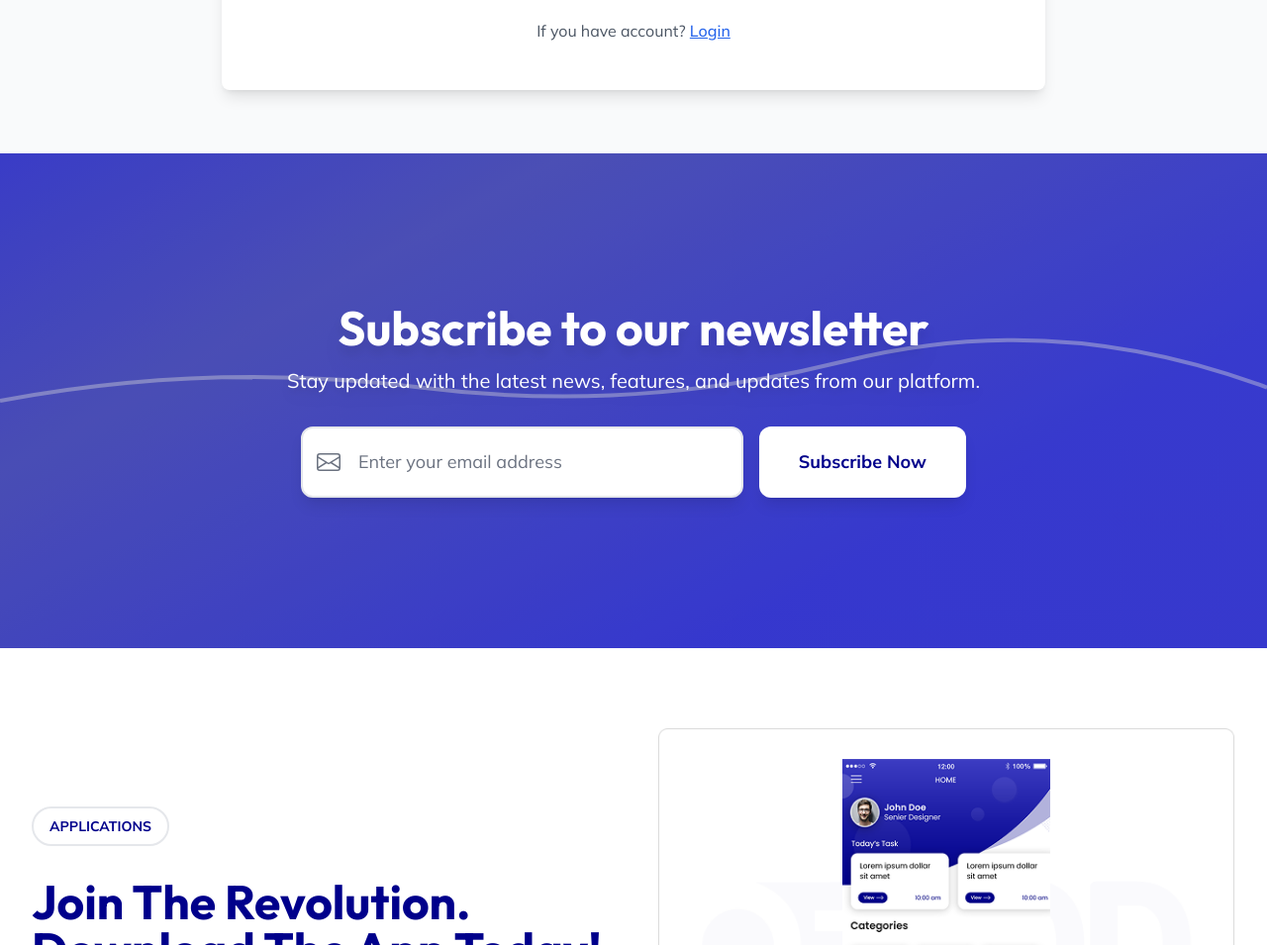
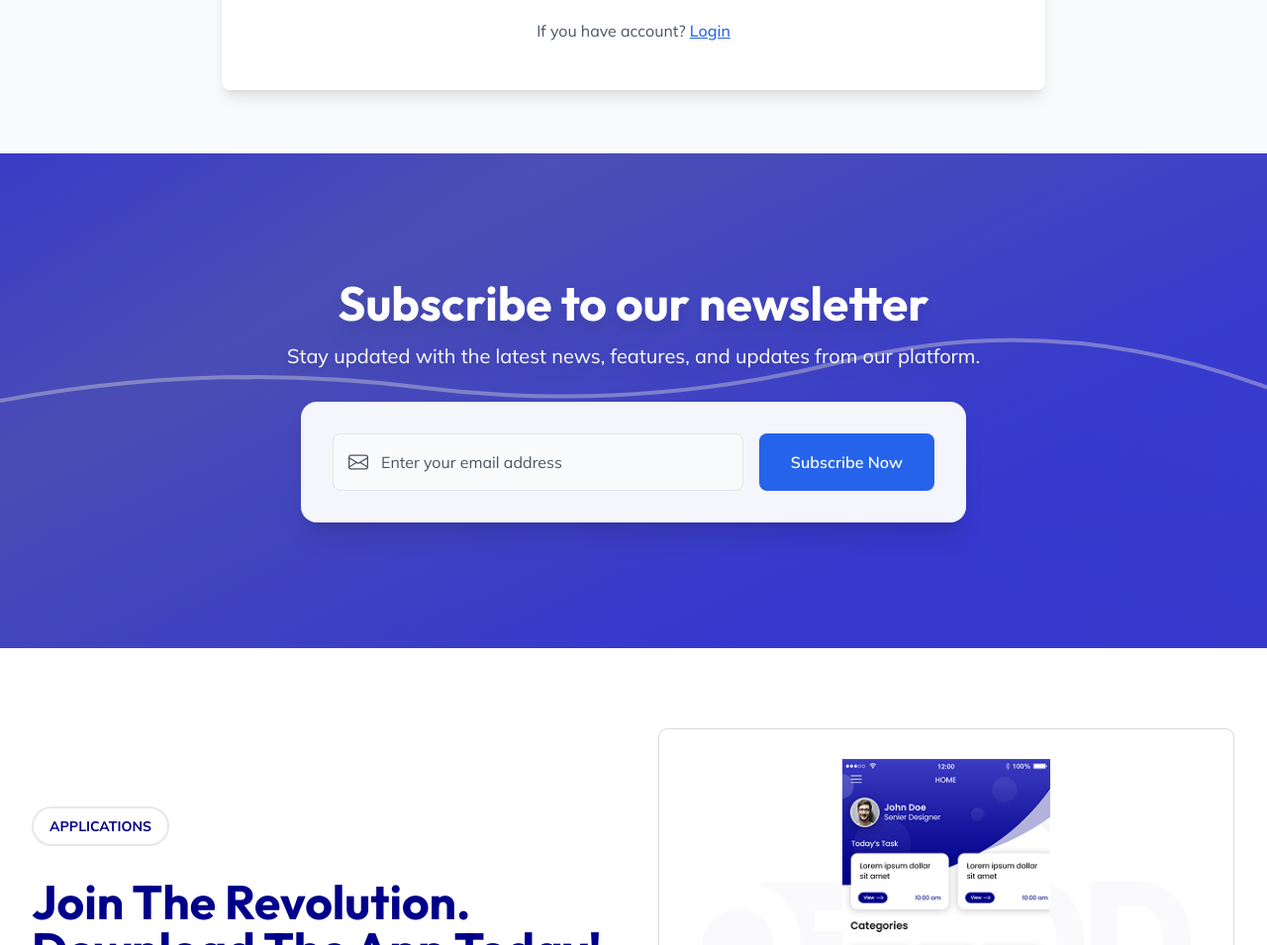
Before and after one commit to sakhiimam3/Enod, a plain HTML site: page register.html in a window 1280 px wide. Shown: the part 1217-2172 px from the top of the page at 99% size. Drawn offline with nearby package versions, Linux system fonts and the light colour scheme.

Commit message:
Refactor register.html and services.html to enhance UI elements and improve navigation. Update the animated plane in register.html for a smaller scale and adjust form styling for a light card appearance. In services.html, add links to login and registration buttons for better accessibility and user flow.

```diff
--- a/register.html
+++ b/register.html
@@ -637,8 +637,8 @@
             d="M0 540 Q320 480 640 520 T1280 480 T1920 520"
           ></path>
 
-          <!-- Centered animated planes -->
-          <g id="plane1" opacity="0.9">
+           <!-- Smaller animated plane -->
+           <g id="plane1" opacity="0.7" transform="scale(0.6)">
              <polygon
                class="fil1"
                fill="#ffffff"
@@ -700,25 +700,27 @@
           </p>
         </div>
 
-        <!-- Form Section -->
+         <!-- Form Section - Light Card Style -->
          <div class="relative mt-8">
+           <!-- White Card Background -->
+           <div class="bg-white/95 backdrop-blur-sm rounded-2xl p-8 shadow-xl max-w-2xl mx-auto animate__animated animate__fadeInUp animate__delay-2s">
              <form
                id="newsletter1"
                method="post"
                autocomplete="off"
-            class="max-w-2xl mx-auto animate__animated animate__fadeInUp animate__delay-2s"
+               class="space-y-4"
              >
-            <div class="flex flex-col lg:flex-row gap-4">
+               <div class="flex flex-col sm:flex-row gap-4">
                  <div class="flex-1 relative">
                    <div
                      class="absolute inset-y-0 left-0 pl-4 flex items-center pointer-events-none"
                    >
                      <svg
                        xmlns="http://www.w3.org/2000/svg"
-                    width="24"
-                    height="24"
+                       width="20"
+                       height="20"
                        fill="currentColor"
-                    class="bi bi-envelope text-gray-500"
+                       class="bi bi-envelope text-gray-600"
                        viewBox="0 0 16 16"
                      >
                        <path
@@ -728,7 +730,7 @@
                    </div>
                    <input
                      type="email"
-                  class="w-full pl-14 pr-6 py-5 bg-white border-2 border-gray-200 rounded-xl text-gray-800 placeholder-gray-500 focus:outline-none focus:ring-4 focus:ring-blue-500/30 focus:border-blue-500 text-lg shadow-lg"
+                     class="w-full pl-12 pr-4 py-4 bg-gray-50 border border-gray-200 rounded-lg text-gray-900 placeholder-gray-600 focus:outline-none focus:ring-2 focus:ring-blue-500 focus:border-blue-500 text-base"
                      id="email1"
                      placeholder="Enter your email address"
                      name="email"
@@ -736,7 +738,7 @@
                    />
                  </div>
                  <button
-                class="bg-white text-primary px-10 py-5 rounded-xl font-bold hover:bg-gray-50 transition-all duration-300 focus:outline-none focus:ring-4 focus:ring-blue-500/30 shadow-lg hover:shadow-xl text-lg flex items-center justify-center gap-2 min-w-[180px]"
+                   class="bg-blue-600 text-white px-8 py-4 rounded-lg font-semibold hover:bg-blue-700 transition-all duration-300 focus:outline-none focus:ring-2 focus:ring-blue-500 focus:ring-offset-2 flex items-center justify-center gap-2 min-w-[160px]"
                    type="submit"
                  >
                    Subscribe Now
@@ -750,6 +752,7 @@
                  </button>
                </div>
              </form>
+           </div>
          </div>
       </div>
     </section>
```
Also changed, not shown: services.html (+12 -0 lines). Lines whose indentation alone changed are shown as unchanged.
